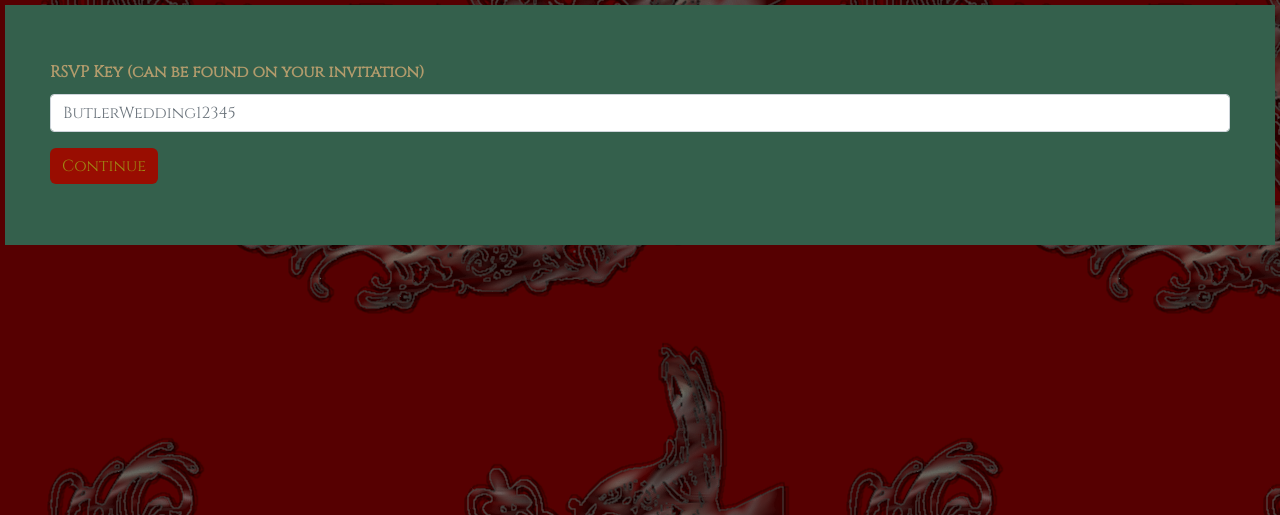
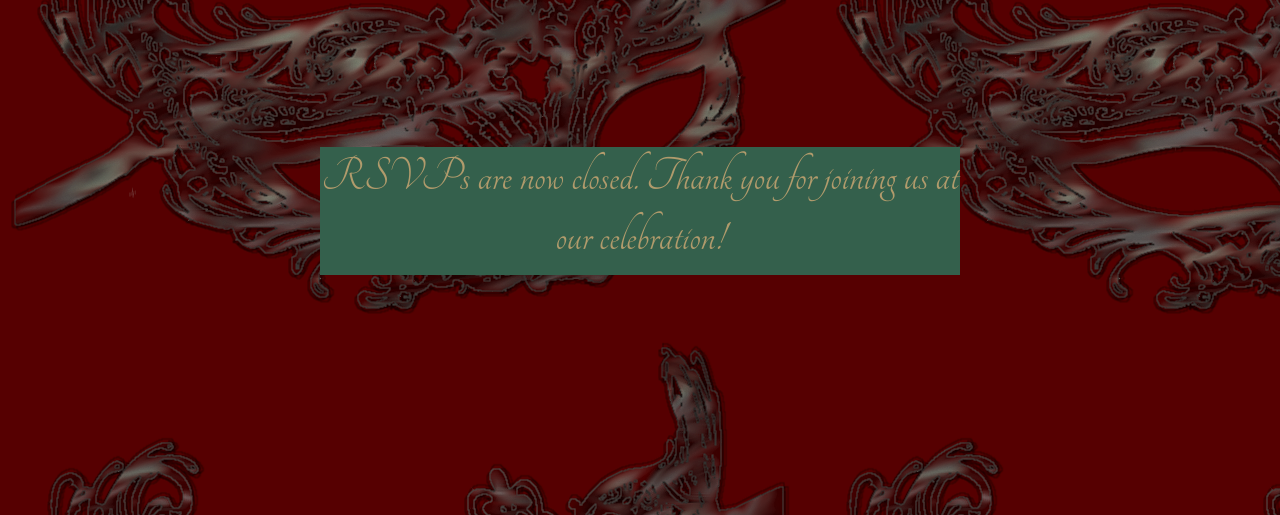
Before and after one commit to zarzarbinks0702/kaylie-and-cliet-get-married, a Flask app: page /rsvp in a window 1280 px wide. Shown: the part 189-704 px from the top of the page. Run offline with Flask 2, Linux system fonts and the light colour scheme; some libraries are stand-ins or nearby versions.

Commit message:
Update rsvp.html

```diff
--- a/templates/rsvp.html
+++ b/templates/rsvp.html
@@ -41,7 +41,7 @@
         </nav>
       </div>
     </header>
-    <section class='visible' id='RSVP-Form'>
+    <section class='hidden' id='RSVP-Form'>
       <div class="RSVP-form">
         <form class="RSVP-form" action="/rsvpContinue1" method="POST">
           <div class="mb-3">
@@ -52,8 +52,8 @@
         </form>
       </div>
     </section>
-    <section class='hidden' id='RSVP-Form-Placeholder'>
-      <h2><center>RSVPs will be available soon! Check back once invitations are sent to RSVP.</center></h2>
+    <section class='visible' id='RSVP-Form-Placeholder'>
+      <h2><center>RSVPs are now closed. Thank you for joining us at our celebration!</center></h2>
     </section>
   </body>
 </html>
```
